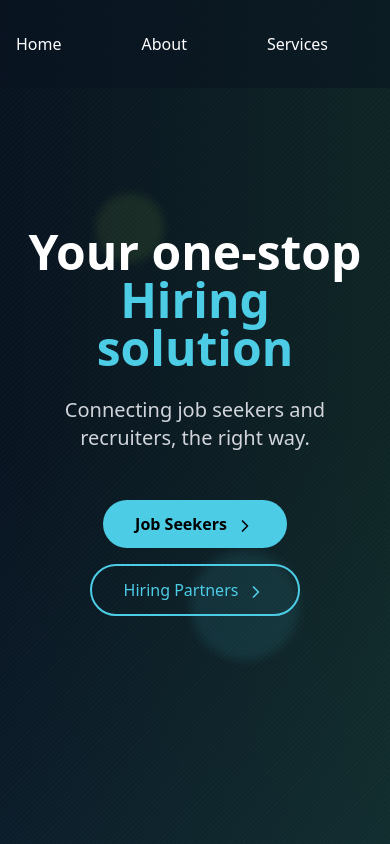
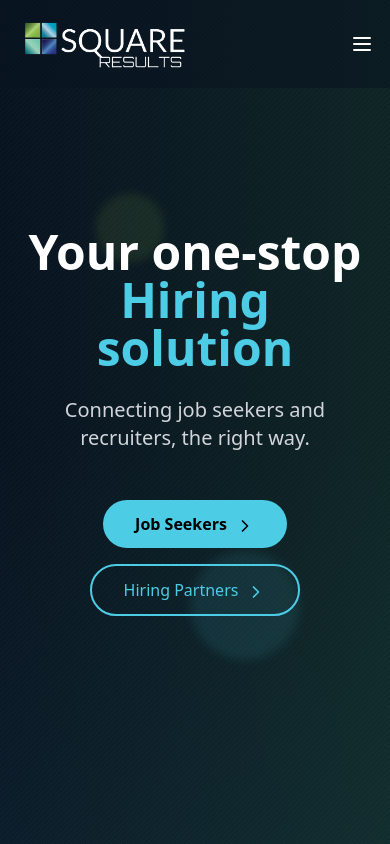
Before and after one commit to SquareResults/SQR_Website, a React (Vite) app: page / in a window 390 px wide. Shown: the top 844 px of the page. Built offline with nearby package versions, Linux system fonts and the light colour scheme.

Commit message:
fixed alignment issue

```diff
--- a/src/components/JobSeekersSection.tsx
+++ b/src/components/JobSeekersSection.tsx
@@ -4,7 +4,7 @@ import { FileText, Users, CheckCircle } from "lucide-react";
 const features = [
   {
     title: "No More Black Holes",
-    description: "Get real visibility and feedback on your applications.",
+    description: "Get real visibility and feedback on your job applications.",
     image: "/images/blackhole.png",
     icon: FileText
   },
--- a/src/components/Navbar.tsx
+++ b/src/components/Navbar.tsx
@@ -1,9 +1,11 @@
 import React, { useState, useEffect } from 'react';
 import { motion } from 'framer-motion';
 import { Link, useLocation } from 'react-router-dom';
+import { Menu, X } from 'lucide-react';
 
 const Navbar = () => {
   const [scrolled, setScrolled] = useState(false);
+  const [isOpen, setIsOpen] = useState(false);
   const location = useLocation();
   const pathname = location.pathname;
 
@@ -18,25 +20,48 @@ const Navbar = () => {
 
   const isActive = (path: string) => pathname === path;
 
+  const toggleMenu = () => {
+    setIsOpen(!isOpen);
+  };
+
   return (
     <nav className={`fixed top-0 left-0 w-full p-4 flex items-center justify-between z-10 transition-all duration-300 ${scrolled ? 'bg-[#081321]/50 backdrop-blur-md' : 'bg-[#081321]/50'}`}>
       <Link to="/" className="flex items-center">
         <img src="/images/SQRlogo.jpg" alt="Logo" className="w-15 h-14" />
       </Link>
-      <div className="flex items-center space-x-20 ml-auto">
-        {['home', 'about', 'services', 'resources', 'contact',''].map((item) => (
+      <div className="hidden md:flex items-center space-x-20 ml-auto">
+        {['home', 'about', 'services', 'resources', 'contact'].map((item) => (
           <motion.div
             key={item}
             className={`text-white transition-colors duration-200 ${isActive(item === 'home' ? '/' : `/${item}`) ? 'text-[#4DCCE6]' : 'hover:text-[#4DCCE6]'}`}
             whileHover={{ scale: 1.1 }}
             whileTap={{ scale: 0.9 }}
           >
-            <Link to={item === 'home' ? '/' : `/${item}`}>
-              {item.charAt(0).toUpperCase() + item.slice(1)}
-            </Link>
+            <Link to={item === 'home' ? '/' : `/${item}`}>{item.charAt(0).toUpperCase() + item.slice(1)}</Link>
           </motion.div>
         ))}
       </div>
+      <div className="md:hidden flex items-center">
+        <button onClick={toggleMenu} className="text-white focus:outline-none">
+          {isOpen ? <X className="w-6 h-6" /> : <Menu className="w-6 h-6" />}
+        </button>
+      </div>
+      {isOpen && (
+        <div className="absolute top-16 left-0 w-full bg-[#081321] text-white flex flex-col items-center space-y-4 py-4 md:hidden">
+          {['home', 'about', 'services', 'resources', 'contact'].map((item) => (
+            <motion.div
+              key={item}
+              className={`text-white transition-colors duration-200 ${isActive(item === 'home' ? '/' : `/${item}`) ? 'text-[#4DCCE6]' : 'hover:text-[#4DCCE6]'}`}
+              whileHover={{ scale: 1.1 }}
+              whileTap={{ scale: 0.9 }}
+            >
+              <Link to={item === 'home' ? '/' : `/${item}`} onClick={toggleMenu}>
+                {item.charAt(0).toUpperCase() + item.slice(1)}
+              </Link>
+            </motion.div>
+          ))}
+        </div>
+      )}
     </nav>
   );
 };
```
Also changed, not shown: public/images/blackhole.png.
